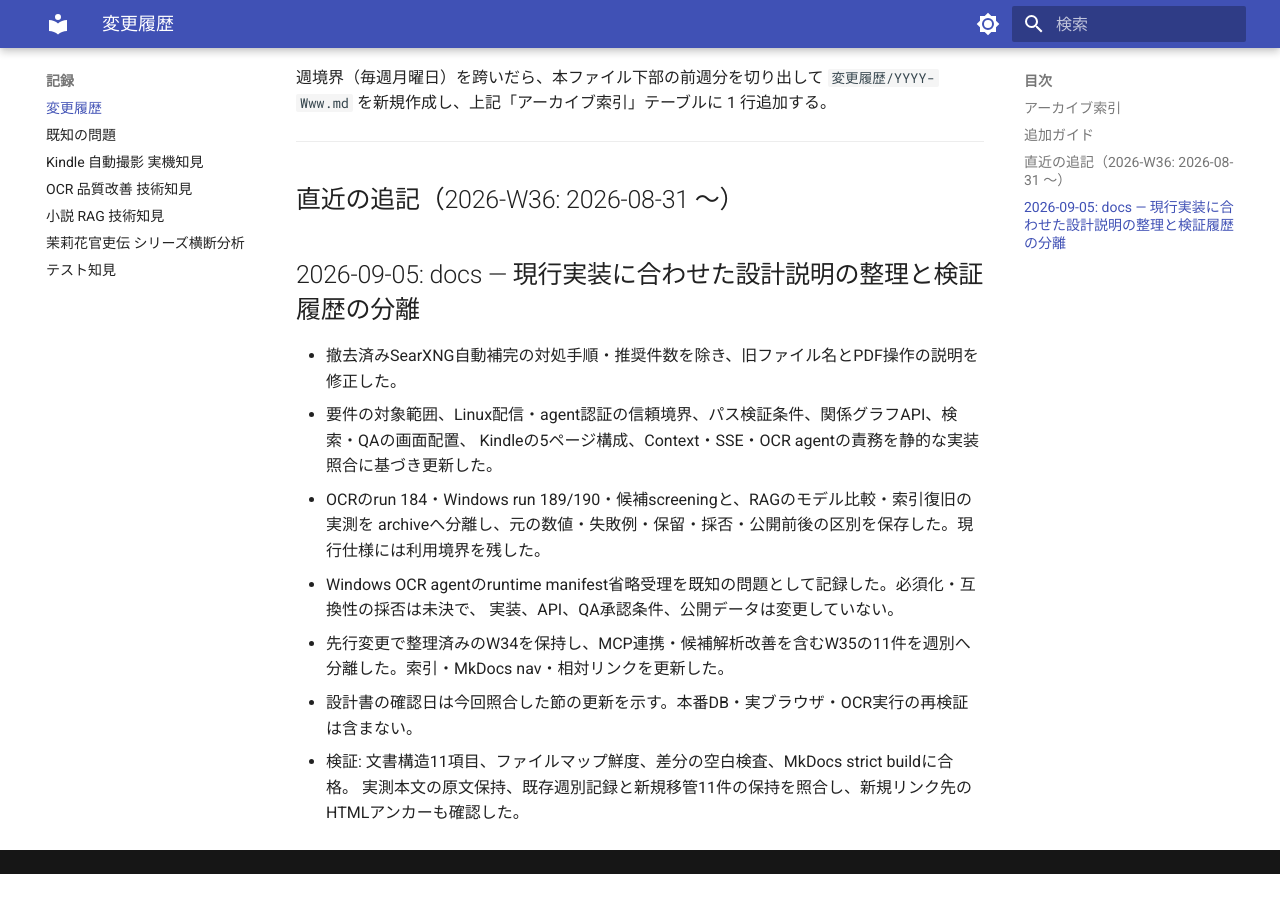
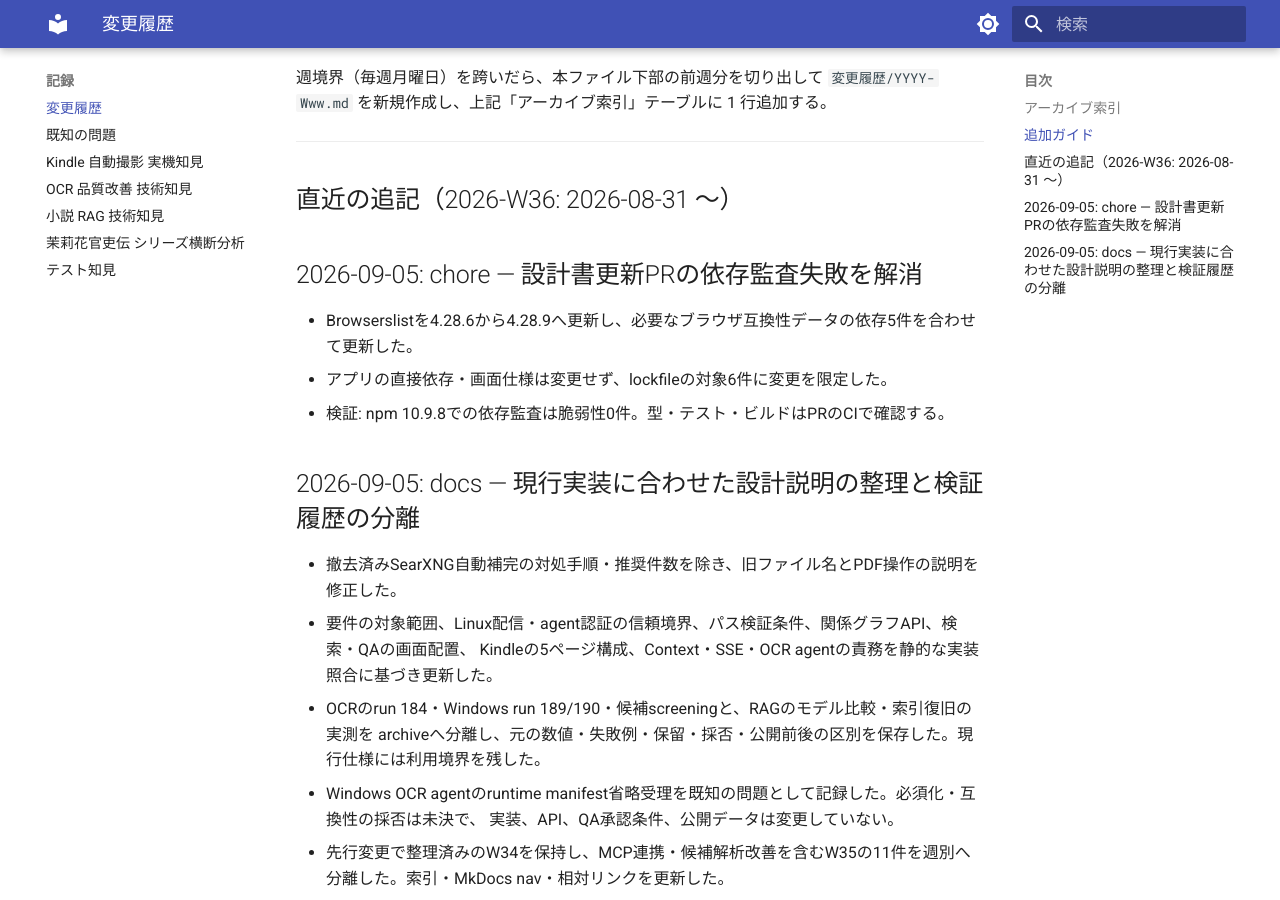
Before and after one commit to kkmmyr/Pic2PDF_Viewer, an MkDocs documentation site: the page built from docs/log/変更履歴.md, in a window 1280 px wide and 900 px high, scrolled down 2186 px. Built offline with MkDocs 1.6.1 and Material for MkDocs 9.7.7, drawn with Linux system fonts in a browser that asks for light colours; before the commit the page ends 3060 px from its top, so only the background shows below that.

Commit message:
chore(deps): Browserslistの監査失敗を解消
Browserslistと必須データ依存の6件だけを更新。npm 10.9.8監査で脆弱性0件を確認。

Co-Authored-By: Codex GPT-6 <noreply@anthropic.com>

```diff
--- a/docs/log/変更履歴.md
+++ b/docs/log/変更履歴.md
@@ -44,6 +44,12 @@
 
 ## 直近の追記（2026-W36: 2026-08-31 〜）
 
+## 2026-09-05: chore — 設計書更新PRの依存監査失敗を解消
+
+- Browserslistを4.28.6から4.28.9へ更新し、必要なブラウザ互換性データの依存5件を合わせて更新した。
+- アプリの直接依存・画面仕様は変更せず、lockfileの対象6件に変更を限定した。
+- 検証: npm 10.9.8での依存監査は脆弱性0件。型・テスト・ビルドはPRのCIで確認する。
+
 ## 2026-09-05: docs — 現行実装に合わせた設計説明の整理と検証履歴の分離
 
 - 撤去済みSearXNG自動補完の対処手順・推奨件数を除き、旧ファイル名とPDF操作の説明を修正した。
```
Also changed, not shown: 1 other file.
